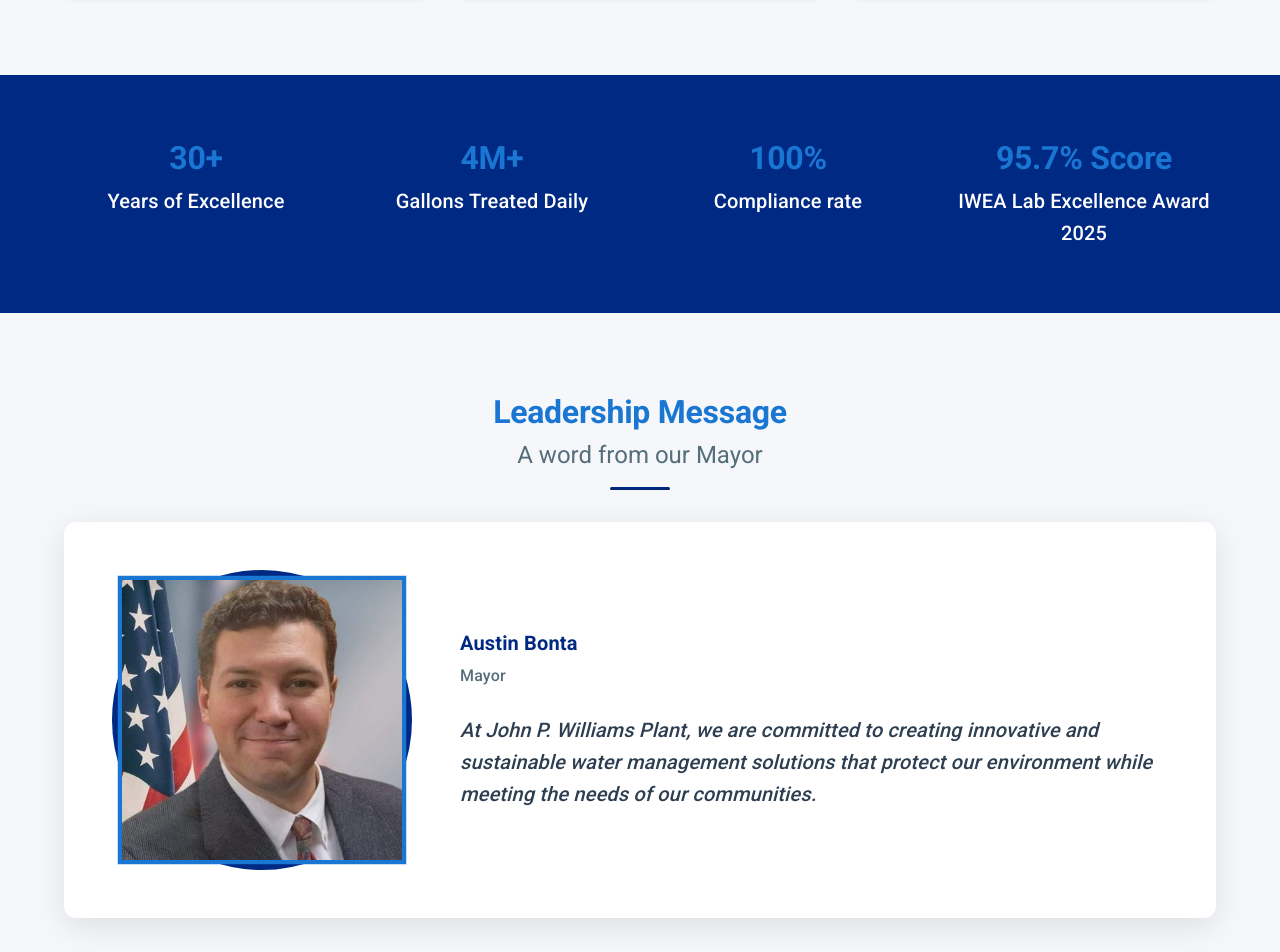
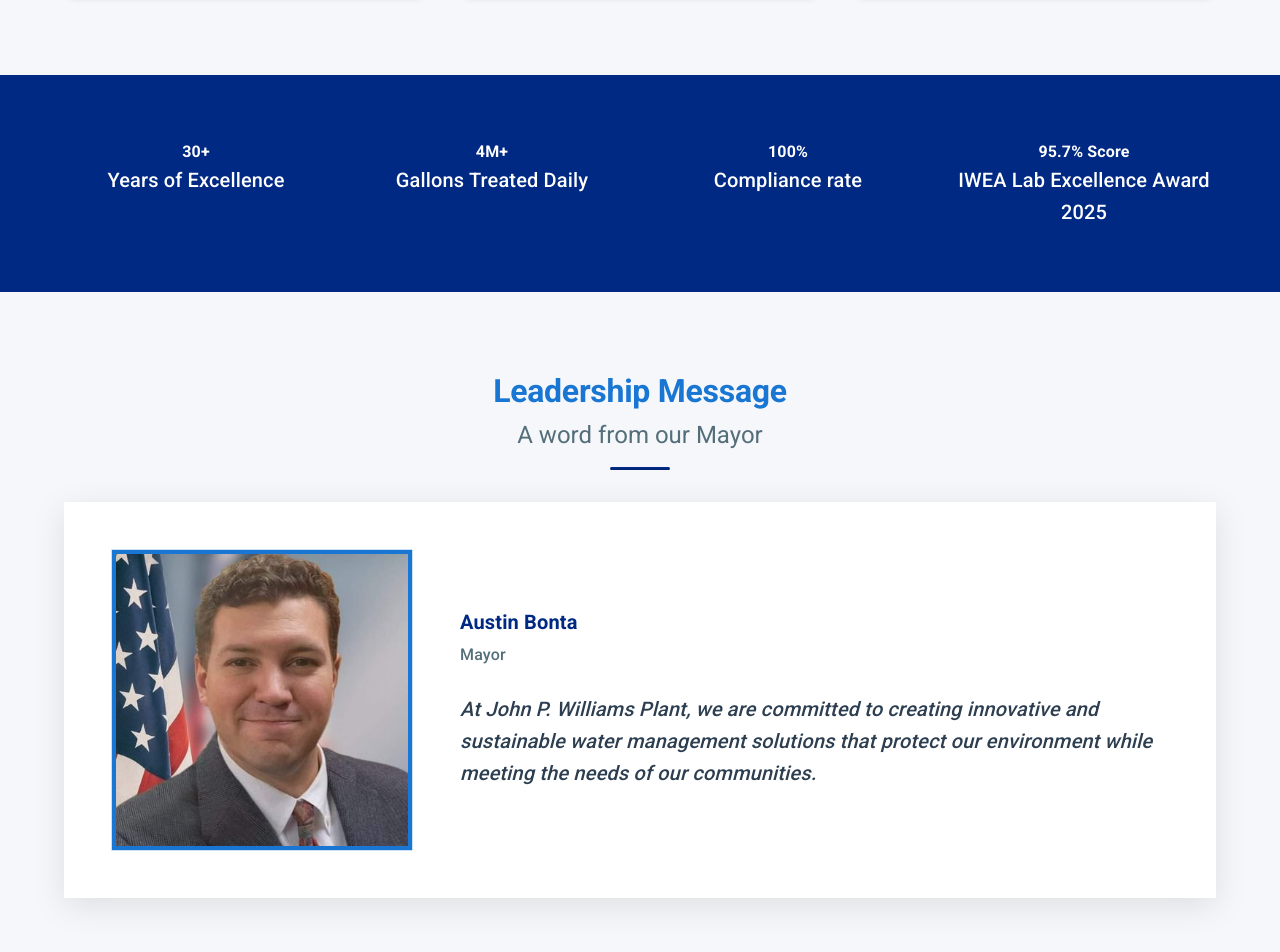
Before and after one commit to MdotO/WMWebsite, a React (Create React App) app: page / in a window 1280 px wide. Shown: the part 1360-2312 px from the top of the page. Built offline with nearby package versions, Linux system fonts and the light colour scheme.

Commit message:
font color highlight and weird background image oval box removed

```diff
--- a/src/pages/Home.js
+++ b/src/pages/Home.js
@@ -91,7 +91,7 @@ const Home = () => {
         <Container maxWidth="lg">
           <Grid container spacing={4} textAlign="center">
             <Grid item xs={12} md={3}>
-              <Typography variant="h2" sx={{ fontWeight: 700, mb: 1 }}>
+              <Typography variant="h2_highlight" sx={{ fontWeight: 700, mb: 1 }}>
                 30+
               </Typography>
               <Typography variant="h6">
@@ -99,7 +99,7 @@ const Home = () => {
               </Typography>
             </Grid>
             <Grid item xs={12} md={3}>
-              <Typography variant="h2" sx={{ fontWeight: 700, mb: 1 }}>
+              <Typography variant="h2_highlight" sx={{ fontWeight: 700, mb: 1 }}>
                 4M+
               </Typography>
               <Typography variant="h6">
@@ -107,7 +107,7 @@ const Home = () => {
               </Typography>
             </Grid>
             <Grid item xs={12} md={3}>
-              <Typography variant="h2" sx={{ fontWeight: 700, mb: 1 }}>
+              <Typography variant="h2_highlight" sx={{ fontWeight: 700, mb: 1 }}>
                 100%
               </Typography>
               <Typography variant="h6">
@@ -115,7 +115,7 @@ const Home = () => {
               </Typography>
             </Grid>
             <Grid item xs={12} md={3}>
-              <Typography variant="h2" sx={{ fontWeight: 700, mb: 1 }}>
+              <Typography variant="h2_highlight" sx={{ fontWeight: 700, mb: 1 }}>
                 95.7% Score
               </Typography>
               <Typography variant="h6">
@@ -140,24 +140,22 @@ const Home = () => {
             alignItems: 'center',
             gap: 6,
             backgroundColor: 'background.paper',
-            borderRadius: 3,
+            // borderRadius: 3,
             p: { xs: 4, md: 6 },
             boxShadow: '0 8px 32px rgba(0,0,0,0.1)',
           }}
         >
-          <Box sx={{ flex: { lg: '0 0 300px' } }}>
           <OptimizedImage
             src={home.ceoMessage.image}
             alt={home.ceoMessage.name}
             width={300}
             height={300}
             sx={{
-                borderRadius: '50%',
-                border: '6px solid',
+              // borderRadius: '50%',
+              // border: '6px solid',
               borderColor: 'primary.main',
             }}
           />
-          </Box>
 
           <Box sx={{ flex: 1, textAlign: { xs: 'center', lg: 'left' } }}>
             <Typography
```
Lines whose indentation alone changed are shown as unchanged.
